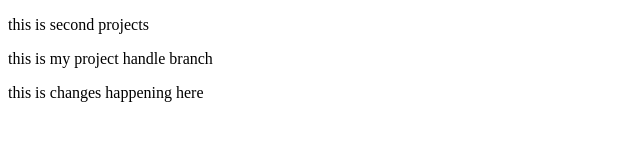
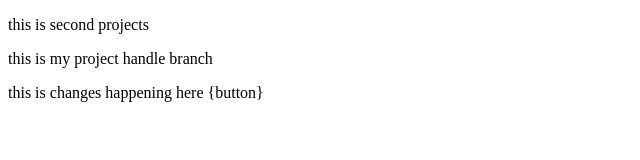
Before and after one commit to whitedevil123-maker/secondprojects, a plain HTML site: page index.html in a window 1280 px wide. Shown: the full height of the page, 0-640 px from the left. Drawn offline with Linux system fonts and the light colour scheme.

Commit message:
button on main branch

```diff
--- a/index.html
+++ b/index.html
@@ -8,6 +8,6 @@
 <body>
     <p>this is second projects</p>
     <p>this is my project handle branch</p>
-    <p>this is changes happening here</p>
+    <p>this is changes happening here {button}</p>
 </body>
 </html>
```
